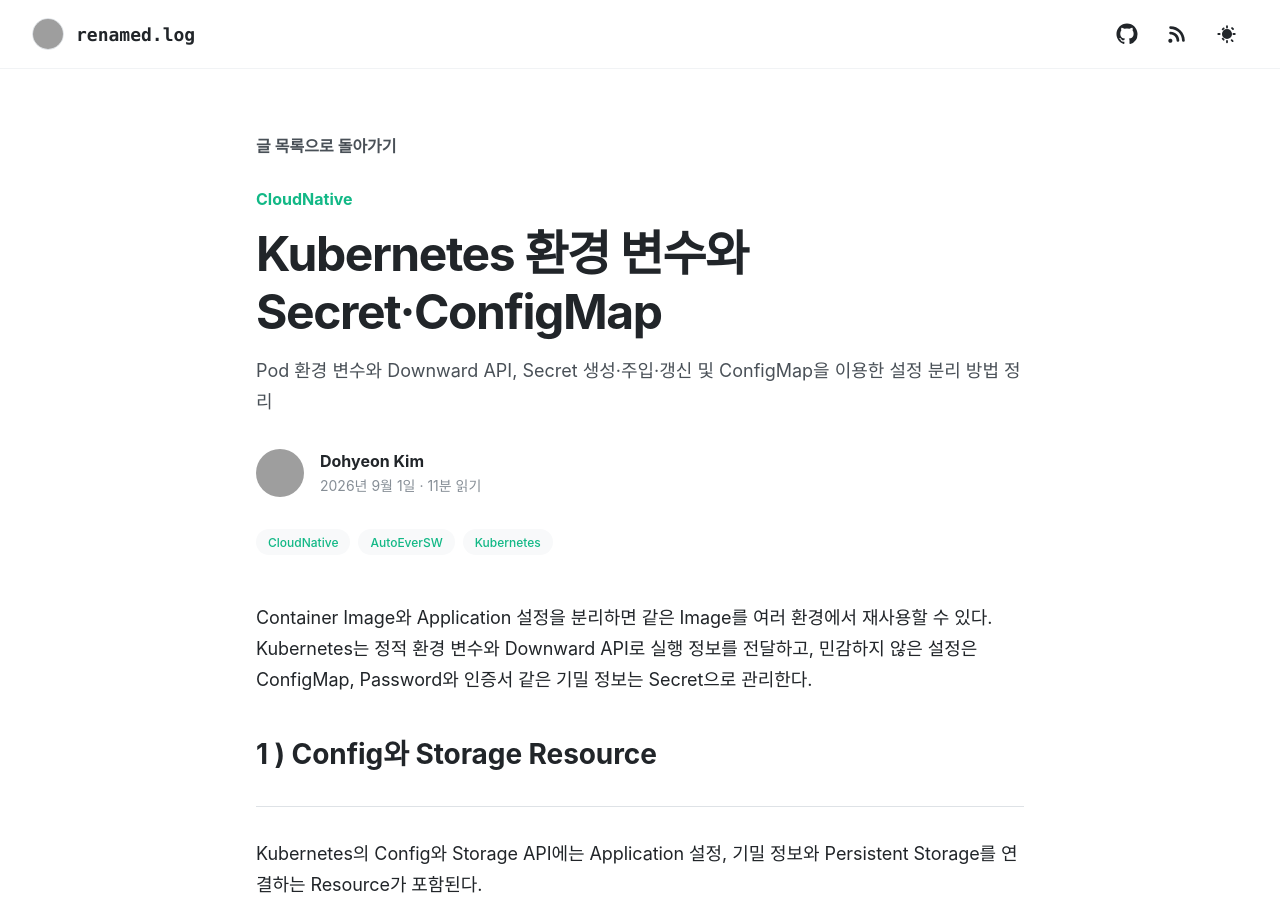
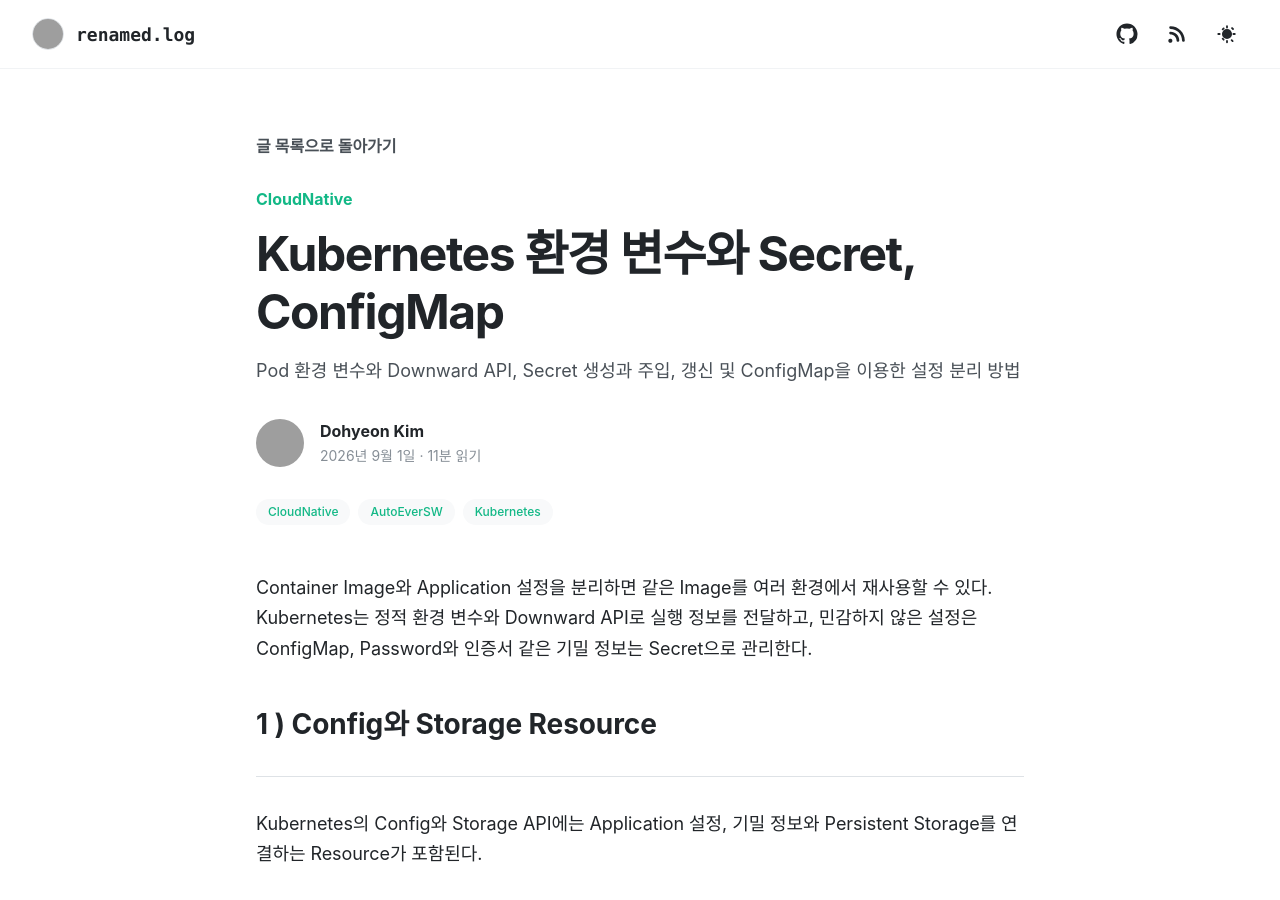
Before and after one commit to kkr010128/kkr010128.github.io, a Jekyll site: the page built from _posts/8.CloudNative/2026-09-01-cloud-native-34-kubernetes-env-secret-configmap.md, in a window 1280 px wide and 900 px high. Built offline with Jekyll 4.4.1, drawn with Linux system fonts in a browser that asks for light colours; comment, search, counter and statistics services are not loaded; grey boxes are pictures that could not be loaded.

Commit message:
0901 제목 수정

```diff
--- a/_posts/8.CloudNative/2026-09-01-cloud-native-34-kubernetes-env-secret-configmap.md
+++ b/_posts/8.CloudNative/2026-09-01-cloud-native-34-kubernetes-env-secret-configmap.md
@@ -1,6 +1,6 @@
 ---
-title: Kubernetes 환경 변수와 Secret·ConfigMap
-description: Pod 환경 변수와 Downward API, Secret 생성·주입·갱신 및 ConfigMap을 이용한 설정 분리 방법 정리
+title: Kubernetes 환경 변수와 Secret, ConfigMap
+description: Pod 환경 변수와 Downward API, Secret 생성과 주입, 갱신 및 ConfigMap을 이용한 설정 분리 방법
 date: 2026-09-01
 series: CloudNative
 tags:
```
